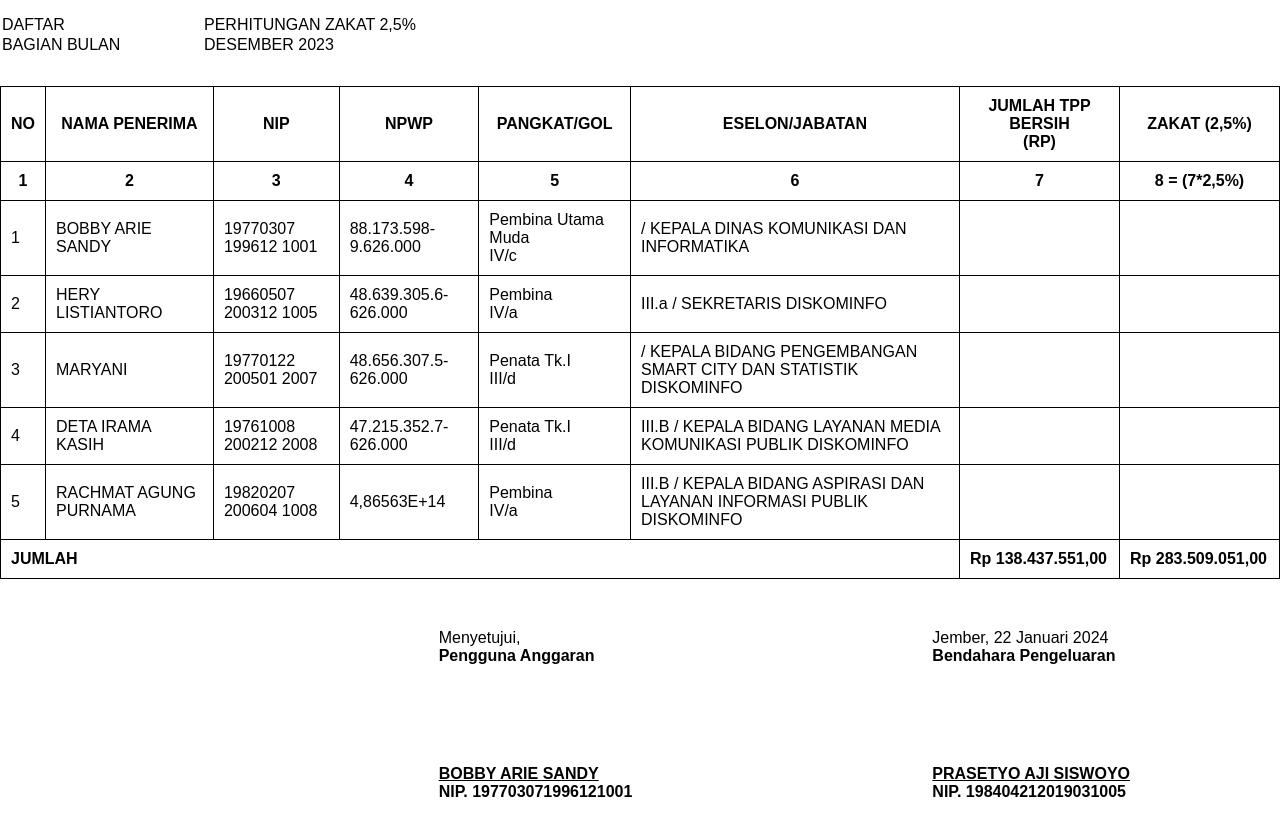
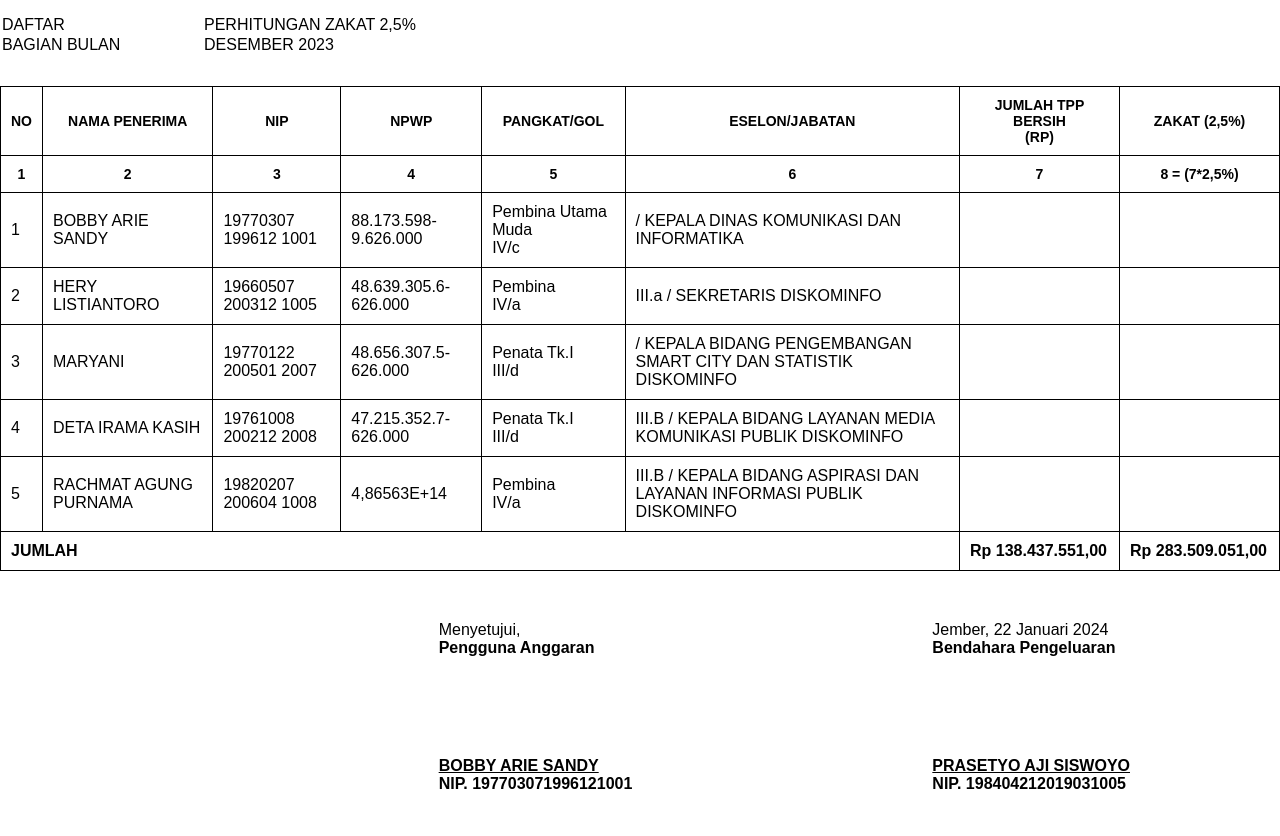
Before and after one commit to gunzxx/diskominfo-magang, a plain HTML site: page index.html in a window 1280 px wide. Shown: the part 106-942 px from the top of the page. Drawn offline with Linux system fonts and the light colour scheme.

```diff
--- a/css/style.css
+++ b/css/style.css
@@ -65,6 +65,9 @@
 .tabel-zakat{
     border-collapse: collapse;
 }
+.tabel-zakat th{
+    font-size: 14px;
+}
 .tabel-zakat td, .tabel-zakat th{
     border: 1px solid #000;
     padding: 10px 10px;
```
